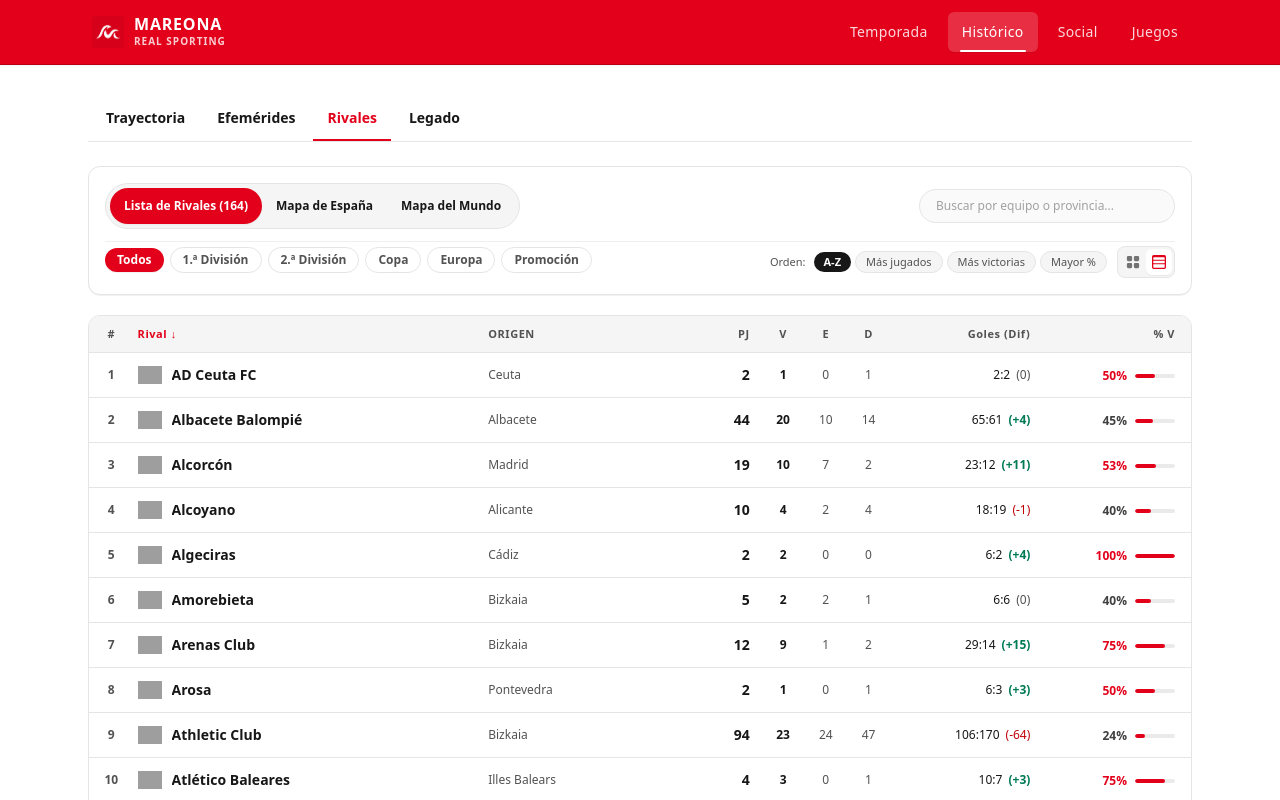
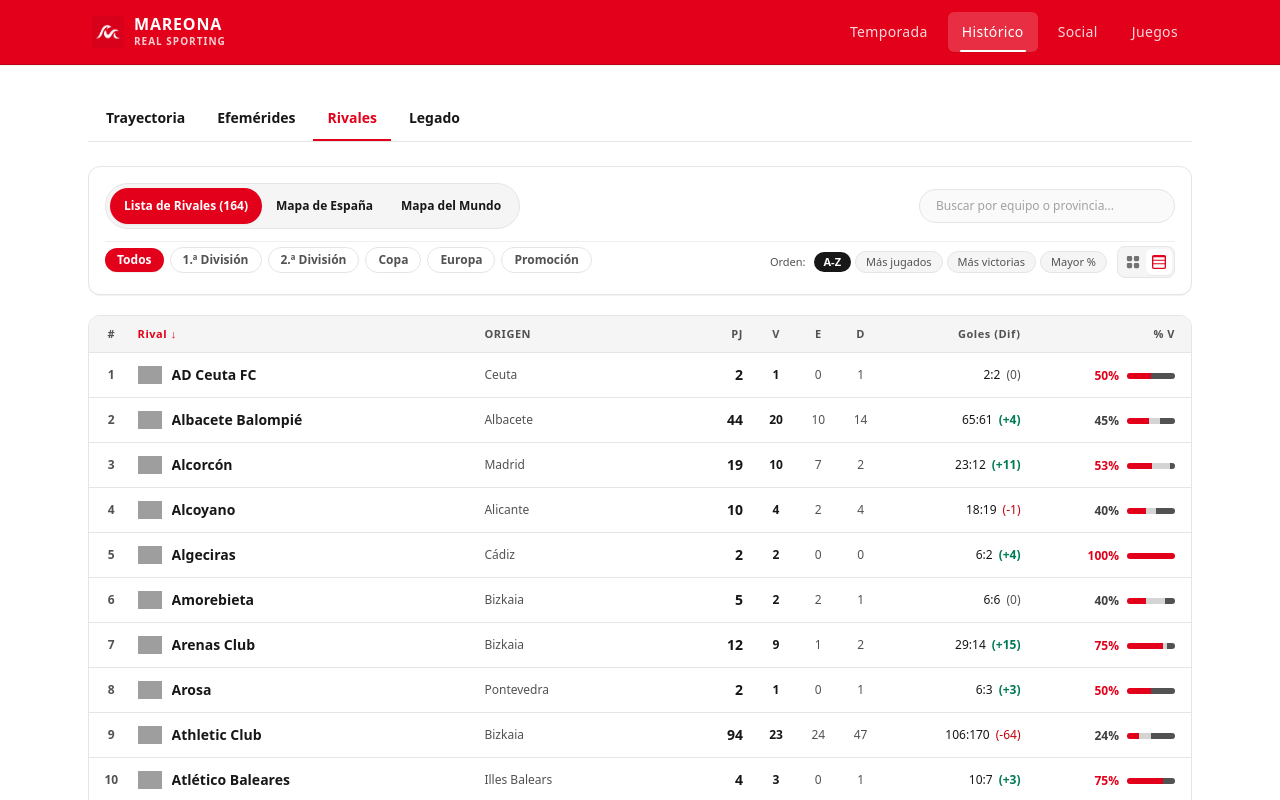
Before and after one commit to MarcoLorenzoMartinez/mareona, a Next.js app: page /historico/rivales in a window 1280 px wide. Both pictures are taken after a click on the button 1159 px from the left and 262 px from the top of the page. Shown: the top 800 px of the page. Built offline with nearby package versions, Linux system fonts and the light colour scheme; grey boxes are pictures that could not be loaded.

Commit message:
feat(historical): add tri-color segmented balance bar to rivals table view

```diff
--- /dev/null
+++ b/src/app/(main)/historico/rivales/rival-balance-bar.tsx
@@ -0,0 +1,50 @@
+// Client: Barra visual tripartita de balance deportivo (victorias, empates y derrotas)
+"use client";
+
+interface RivalBalanceBarProps {
+  readonly won: number;
+  readonly drawn: number;
+  readonly lost: number;
+  readonly played: number;
+  readonly winPercentage: number;
+}
+
+/**
+ * Tri-color segmented micro-bar representing match balance:
+ * - Red (#e2001a): Sporting victories
+ * - Light gray (neutral-300): Draws
+ * - Dark gray (neutral-600): Opponent victories
+ * Complies with AGENTS.md rules 2, 3, 5, 8 and 9.
+ */
+export function RivalBalanceBar({
+  won,
+  drawn,
+  lost,
+  played,
+  winPercentage,
+}: RivalBalanceBarProps) {
+  const wonPct = played > 0 ? (won / played) * 100 : 0;
+  const drawnPct = played > 0 ? (drawn / played) * 100 : 0;
+  const lostPct = played > 0 ? (lost / played) * 100 : 0;
+
+  return (
+    <div
+      className="hidden sm:flex h-1.5 w-12 rounded-full bg-neutral-200 overflow-hidden shrink-0"
+      title={`${won}V · ${drawn}E · ${lost}D (${winPercentage}% victoria)`}
+      aria-label={`${won} victorias, ${drawn} empates, ${lost} derrotas`}
+    >
+      <div
+        className="h-full bg-[var(--primary)] shrink-0 transition-all"
+        style={{ width: `${wonPct}%` }}
+      />
+      <div
+        className="h-full bg-neutral-300 shrink-0 transition-all"
+        style={{ width: `${drawnPct}%` }}
+      />
+      <div
+        className="h-full bg-neutral-600 shrink-0 transition-all"
+        style={{ width: `${lostPct}%` }}
+      />
+    </div>
+  );
+}
--- a/src/app/(main)/historico/rivales/rivals-table-view.tsx
+++ b/src/app/(main)/historico/rivales/rivals-table-view.tsx
@@ -3,6 +3,7 @@
 
 import type { RivalH2HSummary, RivalSortOption } from "@/lib/historical/rivals-types";
 import { TeamCrest } from "@/components/media/team-crest";
+import { RivalBalanceBar } from "./rival-balance-bar";
 
 interface RivalsTableViewProps {
   readonly rivals: readonly RivalH2HSummary[];
@@ -154,12 +155,13 @@ export function RivalsTableView({
                       <span className={`text-xs font-bold tabular-nums ${rival.winPercentage >= 50 ? "text-[var(--primary)] font-black" : "text-neutral-700"}`}>
                         {rival.winPercentage}%
                       </span>
-                      <div className="hidden sm:block h-1 w-10 rounded-full bg-neutral-200/80 overflow-hidden" aria-hidden="true">
-                        <div
-                          className="h-full rounded-full bg-[var(--primary)] transition-all"
-                          style={{ width: `${rival.winPercentage}%` }}
-                        />
-                      </div>
+                      <RivalBalanceBar
+                        won={rival.won}
+                        drawn={rival.drawn}
+                        lost={rival.lost}
+                        played={rival.played}
+                        winPercentage={rival.winPercentage}
+                      />
                     </div>
                   </td>
                 </tr>
```
